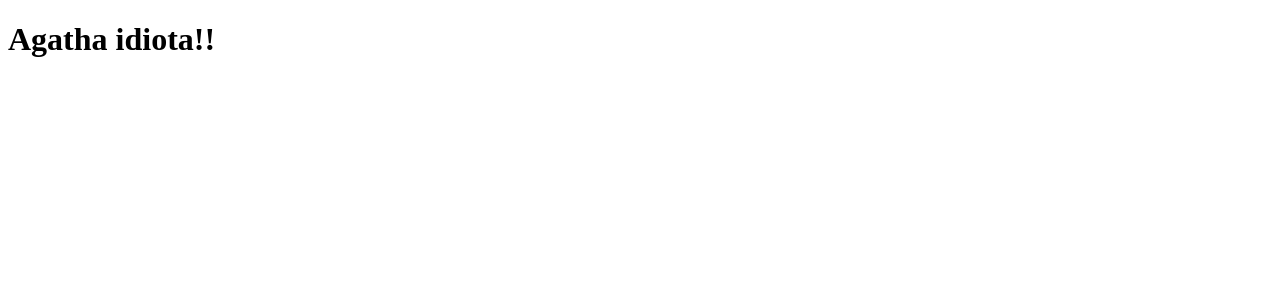
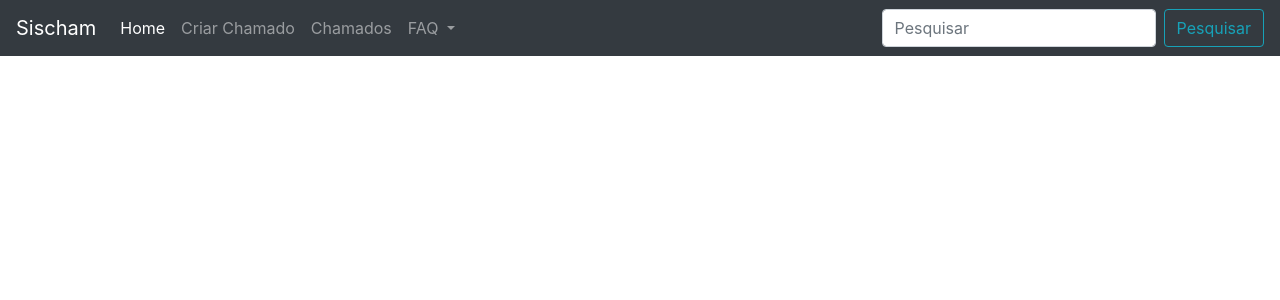
Before and after one commit to gopianco/sischam, a Django app: page / in a window 1280 px wide. Shown: the top 300 px of the page. Run offline with Django 3.2, Linux system fonts and the light colour scheme; some libraries are stand-ins or nearby versions.

Commit message:
add navbar

```diff
--- a/chamado/templates/chamado/chamados_list.html
+++ b/chamado/templates/chamado/chamados_list.html
@@ -1,17 +1,55 @@
 <!DOCTYPE html>
+<html lang="pt-br">
+  <head>
+    <!-- Meta tags Obrigatórias -->
+    <meta charset="utf-8">
+    <meta name="viewport" content="width=device-width, initial-scale=1, shrink-to-fit=no">
 
-<html>
+    <!-- Bootstrap CSS -->
+    <link rel="stylesheet" href="https://stackpath.bootstrapcdn.com/bootstrap/4.1.3/css/bootstrap.min.css" integrity="sha384-MCw98/SFnGE8fJT3GXwEOngsV7Zt27NXFoaoApmYm81iuXoPkFOJwJ8ERdknLPMO" crossorigin="anonymous">
 
-    <head>
+    <title>Sistema Abertura de Chamado</title>
+  </head>
+  <body>
+    <nav class="navbar navbar-expand-lg navbar-dark bg-dark">
+        <a class="navbar-brand" href="#">Sischam</a>
+        <button class="navbar-toggler" type="button" data-toggle="collapse" data-target="#navBar" aria-controls="navBar" aria-expanded="true" aria-label="Alterna navegação">
+          <span class="navbar-toggler-icon"></span>
+        </button>
 
+        <div class="collapse navbar-collapse" id="navBar">
+            <ul class="navbar-nav mr-auto">
+                <li class="nav-item active">
+                    <a class="nav-link" href="#">Home<span class="sr-only">(página atual)</span></a>
+                </li>
+                <li class="nav-item">
+                    <a class="nav-link" href="#">Criar Chamado</a>
+                </li>
+                <li class="nav-item">
+                    <a class="nav-link" href="#">Chamados</a>
+                </li>
+                <li class="nav-item dropdown">
+                    <a class="nav-link dropdown-toggle" href="#" id="navbarDropdown" role="button" data-toggle="dropdown" aria-haspopup="true" aria-expanded="false">
+                    FAQ
+                    </a>
+                    <div class="dropdown-menu" aria-labelledby="navbarDropdown">
+                        <a class="dropdown-item" href="#">Equipamento</a>
+                        <a class="dropdown-item" href="#">Software</a>
+                        <a class="dropdown-item" href="#">Algo mais aqui</a>
+                    </div>
+                </li>
+            </ul>
+          <form class="form-inline my-2 my-lg-0">
+            <input class="form-control mr-sm-2" type="search" placeholder="Pesquisar" aria-label="Pesquisar">
+            <button class="btn btn-outline-info" type="submit">Pesquisar</button>
+          </form>
+        </div>
+      </nav>
 
-    </head>
-
-
-    <body>
-
-        <h1>Agatha idiota!!</h1>
-    </body>
-
-
+    <!-- JavaScript (Opcional) -->
+    <!-- jQuery primeiro, depois Popper.js, depois Bootstrap JS -->
+    <script src="https://code.jquery.com/jquery-3.3.1.slim.min.js" integrity="sha384-q8i/X+965DzO0rT7abK41JStQIAqVgRVzpbzo5smXKp4YfRvH+8abtTE1Pi6jizo" crossorigin="anonymous"></script>
+    <script src="https://cdnjs.cloudflare.com/ajax/libs/popper.js/1.14.3/umd/popper.min.js" integrity="sha384-ZMP7rVo3mIykV+2+9J3UJ46jBk0WLaUAdn689aCwoqbBJiSnjAK/l8WvCWPIPm49" crossorigin="anonymous"></script>
+    <script src="https://stackpath.bootstrapcdn.com/bootstrap/4.1.3/js/bootstrap.min.js" integrity="sha384-ChfqqxuZUCnJSK3+MXmPNIyE6ZbWh2IMqE241rYiqJxyMiZ6OW/JmZQ5stwEULTy" crossorigin="anonymous"></script>
+  </body>
 </html>
```
